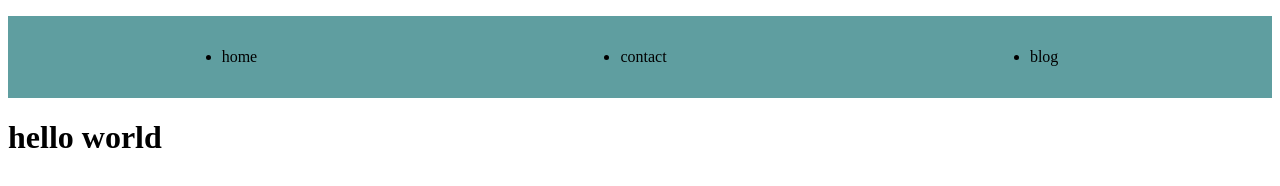
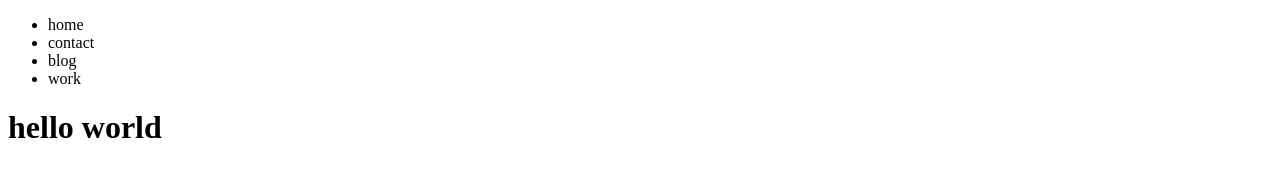
Before and after one commit to snowism/marchTest, a plain HTML site: page index.html in a window 1280 px wide. Drawn offline with Linux system fonts and the light colour scheme.

Commit message:
added work to menu

```diff
--- a/index.html
+++ b/index.html
@@ -5,22 +5,16 @@
     <meta name="viewport" content="width=device-width, initial-scale=1.0">
     <title>Document</title>
 
-    <style>
-        ul {
-            background-color: cadetblue;
-            display: flex;
-            flex-direction: row;
-            justify-content:space-around;
-        padding: 2rem;
-        }
-    </style>
+
 </head>
 
 <body>
 
 <ul><li>home</li>
 <li>contact</li>
-<li>blog</li></ul>
+<li>blog</li>
+<li>work</li>
+</ul>
 
 
 <h1>hello world</h1>
```
